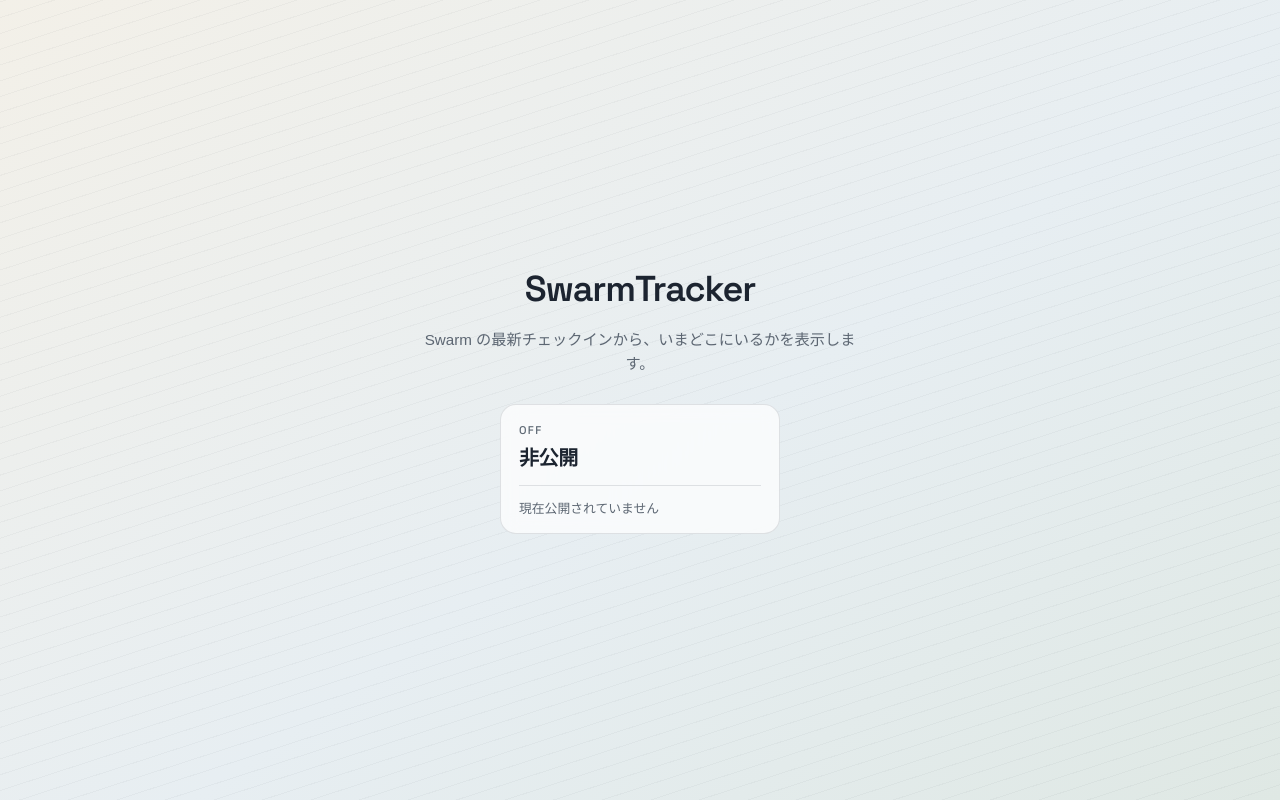
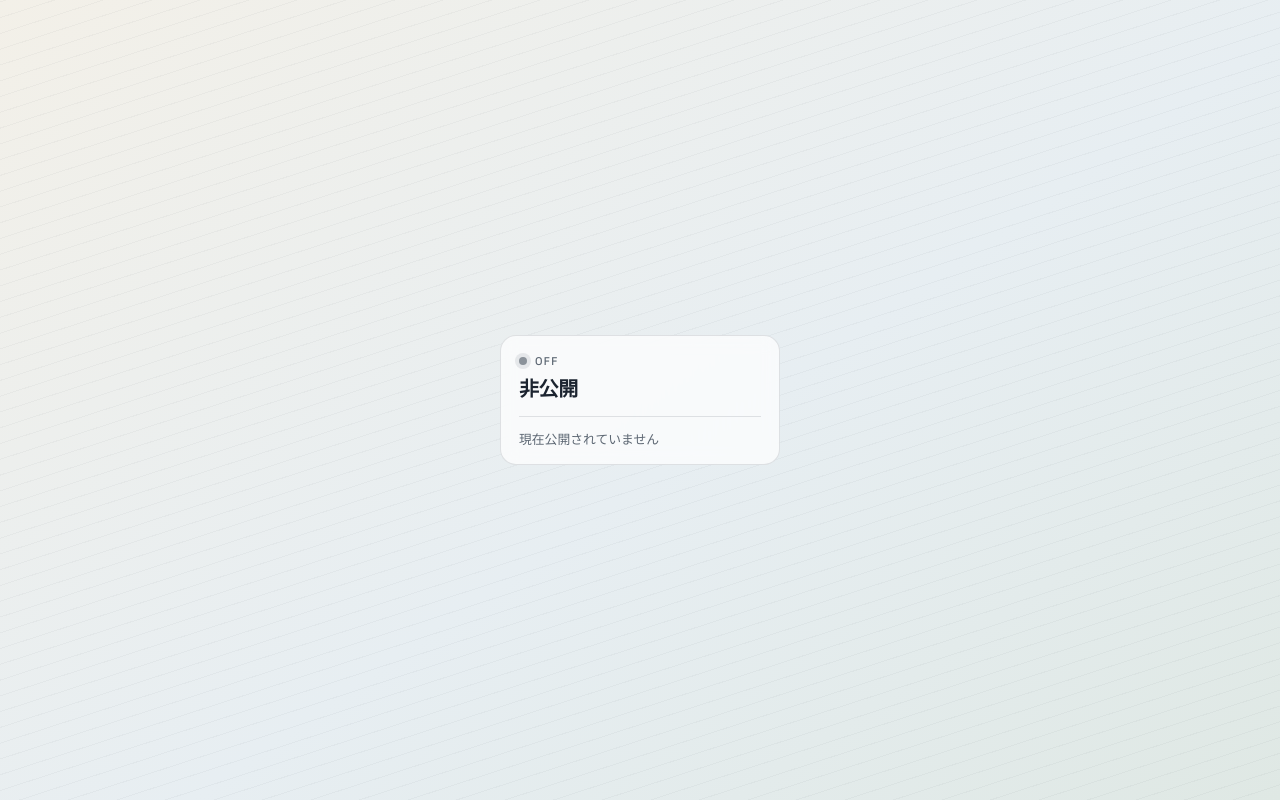
Before and after one commit to GenbuHase/SwarmTracker, a Next.js app: page / in a window 1280 px wide. Built offline with nearby package versions, Linux system fonts and the light colour scheme; a web font is replaced by a local one.

Commit message:
alpha-1.1.1 + Stackモードでもドットアニメーションが表示されるように変更

```diff
--- a/app/globals.css
+++ b/app/globals.css
@@ -108,13 +108,23 @@
   opacity: 0.65;
 }
 
+.stack-eyebrow {
+  display: flex;
+  align-items: center;
+  gap: 8px;
+  margin-bottom: 8px;
+}
+
+.stack-eyebrow .dot {
+  flex-shrink: 0;
+}
+
 .eyebrow {
   font-family: var(--font-display), "Space Grotesk", sans-serif;
   font-size: 0.7rem;
   letter-spacing: 0.12em;
   text-transform: uppercase;
   color: var(--muted);
-  margin-bottom: 8px;
 }
 
 .stack-title {
--- a/app/page.tsx
+++ b/app/page.tsx
@@ -8,8 +8,6 @@
 
   return (
     <main className="page">
-      <h1 className="brand">SwarmTracker</h1>
-      <p className="brand-sub">Swarm の最新チェックインから、いまどこにいるかを表示します。</p>
       <StackWidget data={data} state={state} />
     </main>
   );
--- a/components/StackWidget.tsx
+++ b/components/StackWidget.tsx
@@ -16,13 +16,28 @@
   return "unknown";
 }
 
+function dotClass(ui: UiState): string {
+  if (ui === "here") return "dot";
+  if (ui === "unknown") return "dot unknown";
+  return "dot away";
+}
+
+function Eyebrow({ ui, label }: { ui: UiState; label: string }) {
+  return (
+    <div className="stack-eyebrow">
+      <span className={dotClass(ui)} aria-hidden="true" />
+      <span className="eyebrow">{label}</span>
+    </div>
+  );
+}
+
 export function StackWidget({ data, state }: Props) {
   const ui = resolveState(data, state);
 
   if (ui === "loading") {
     return (
       <div className="widget-stack is-enter" aria-busy="true" aria-live="polite">
-        <div className="eyebrow">…</div>
+        <Eyebrow ui={ui} label="…" />
         <p className="stack-title">読み込み中</p>
         <div className="stack-time">場所は表示されません</div>
       </div>
@@ -32,7 +47,7 @@
   if (ui === "error") {
     return (
       <div className="widget-stack" aria-live="polite">
-        <div className="eyebrow">ERROR</div>
+        <Eyebrow ui={ui} label="ERROR" />
         <p className="stack-title">取得に失敗しました</p>
         <div className="stack-time">場所は表示されません</div>
       </div>
@@ -42,7 +57,7 @@
   if (ui === "away") {
     return (
       <div className="widget-stack" aria-live="polite">
-        <div className="eyebrow">OFF</div>
+        <Eyebrow ui={ui} label="OFF" />
         <p className="stack-title">非公開</p>
         <div className="stack-time">現在公開されていません</div>
       </div>
@@ -52,7 +67,7 @@
   if (ui === "unknown") {
     return (
       <div className="widget-stack" aria-live="polite">
-        <div className="eyebrow">PRIVATE</div>
+        <Eyebrow ui={ui} label="PRIVATE" />
         <p className="stack-title">共有されていません</p>
         <div className="stack-time">公開記録がありません</div>
       </div>
@@ -68,7 +83,7 @@
 
   return (
     <div className="widget-stack" aria-live="polite">
-      <div className="eyebrow">NOW</div>
+      <Eyebrow ui={ui} label="NOW" />
       <p className="stack-title">{data.venueName}</p>
       {region ? <p className="stack-sub">{region}</p> : null}
       <div className="stack-time">{localTime}にチェックイン</div>
--- a/package.json
+++ b/package.json
@@ -1,6 +1,6 @@
 {
   "name": "swarmtracker",
-  "version": "alpha-1.1.0",
+  "version": "alpha-1.1.1",
   "private": true,
   "description": "Show your latest Swarm check-in on the web with On/Off privacy control",
   "scripts": {
```
Also changed, not shown: 4 other files (tests, documents, lock files or other folders).
